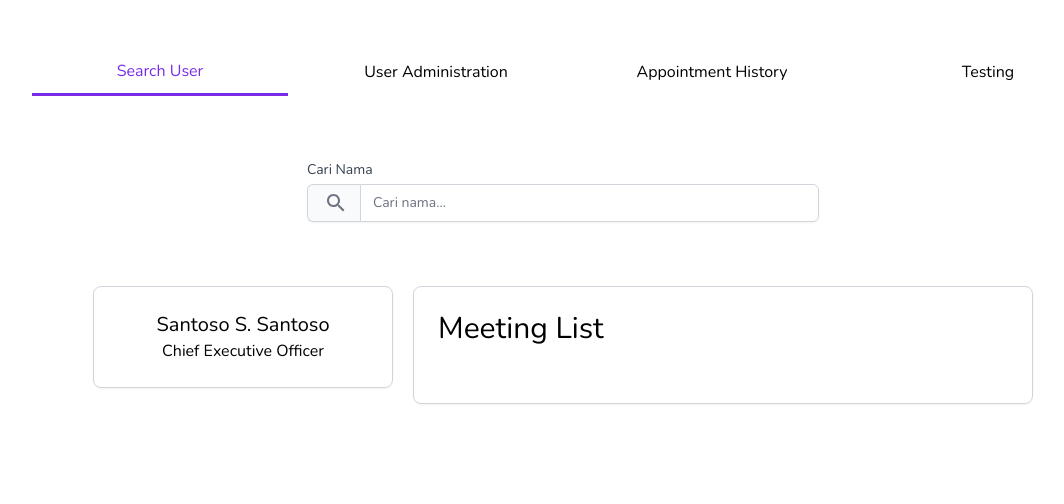
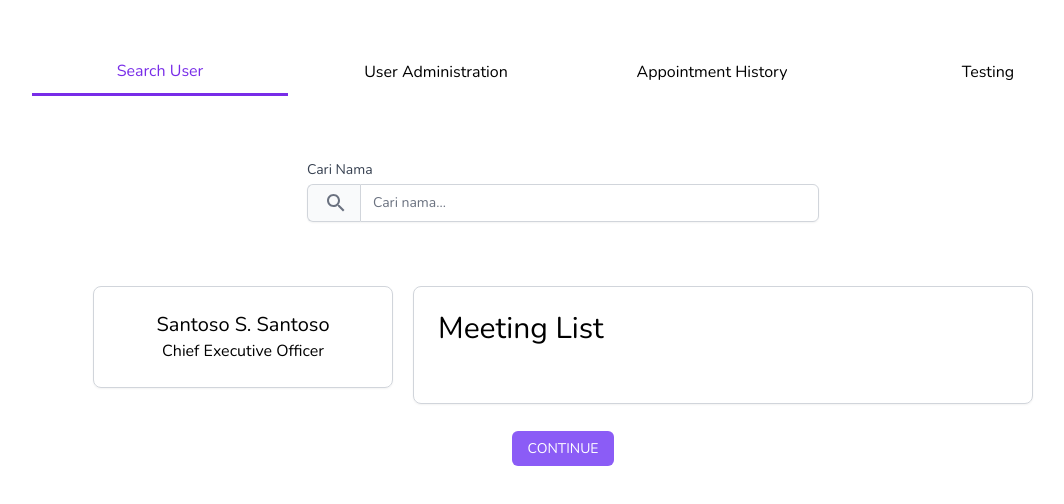
Before and after one commit to BukuTamuKita/Visity-Frontend, a React (Create React App) app: page /search in a window 1280 px wide. Shown: the top 504 px of the page, without its empty margins (77-1141 px from the left). Built offline with nearby package versions, Linux system fonts and the light colour scheme.

Commit message:
Add button link and style

```diff
--- a/src/pages/SearchUser.js
+++ b/src/pages/SearchUser.js
@@ -1,6 +1,7 @@
 import React from 'react';
 import SearchBar from '../components/SearchBar/SearchBar';
 import MockData from '../Data2.json';
+import { Link } from 'react-router-dom';
 
 const SearchUser = () => {
 
@@ -18,6 +19,13 @@ const SearchUser = () => {
                         <p className="text-3xl">Meeting List</p>
                     </div>
                 </div>
+                <div className="mt-8 rounded text-center">
+                        <Link
+                            className="px-4 py-2 rounded-md text-sm font-medium border-0 focus:outline-none focus:ring transition text-white bg-purple-500 hover:bg-purple-600 active:bg-purple-700 focus:ring-purple-300"
+                            to="/appointment">
+                            CONTINUE
+                        </Link>
+                    </div>
             </div>
         </div>
     );
```
